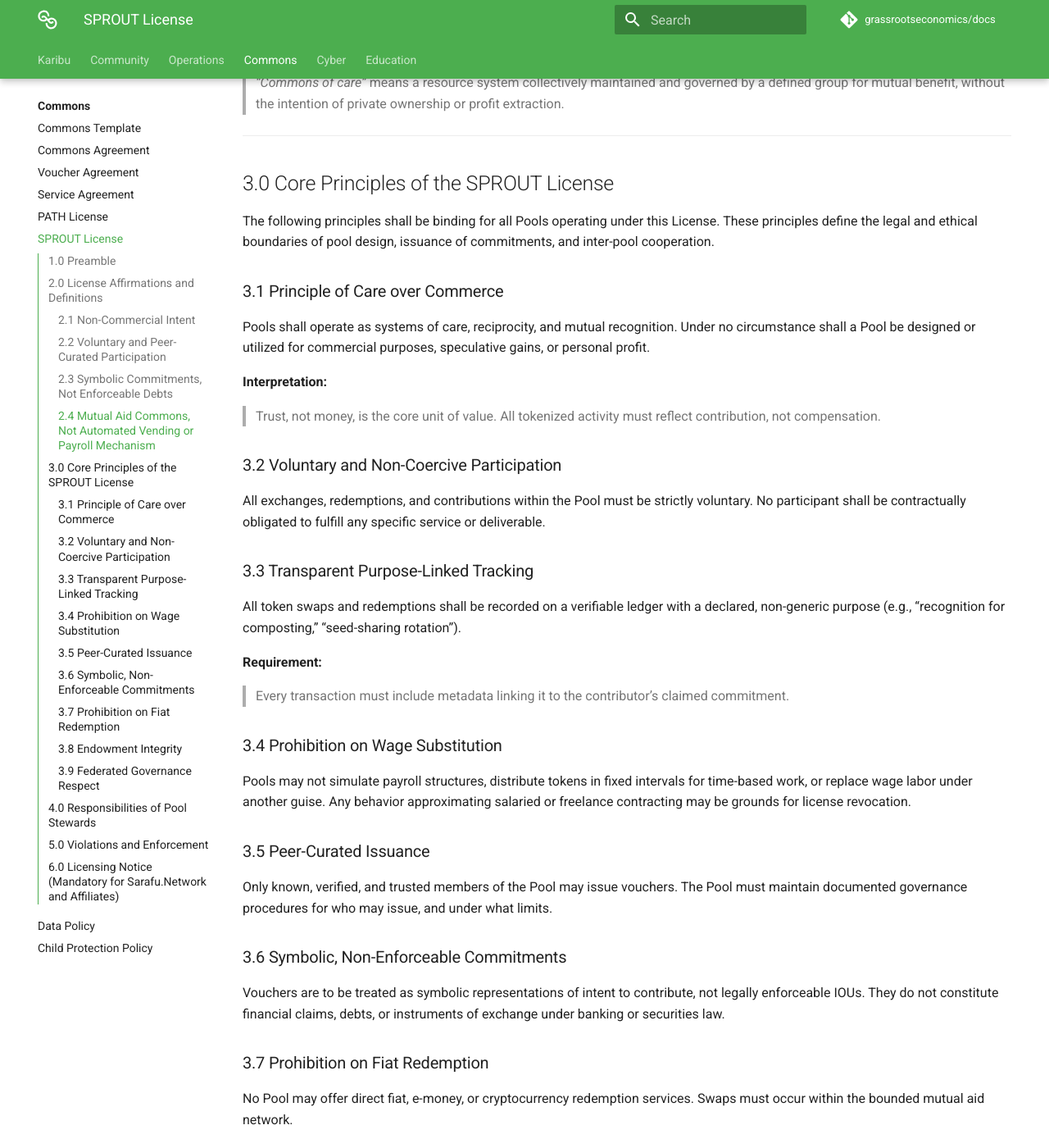
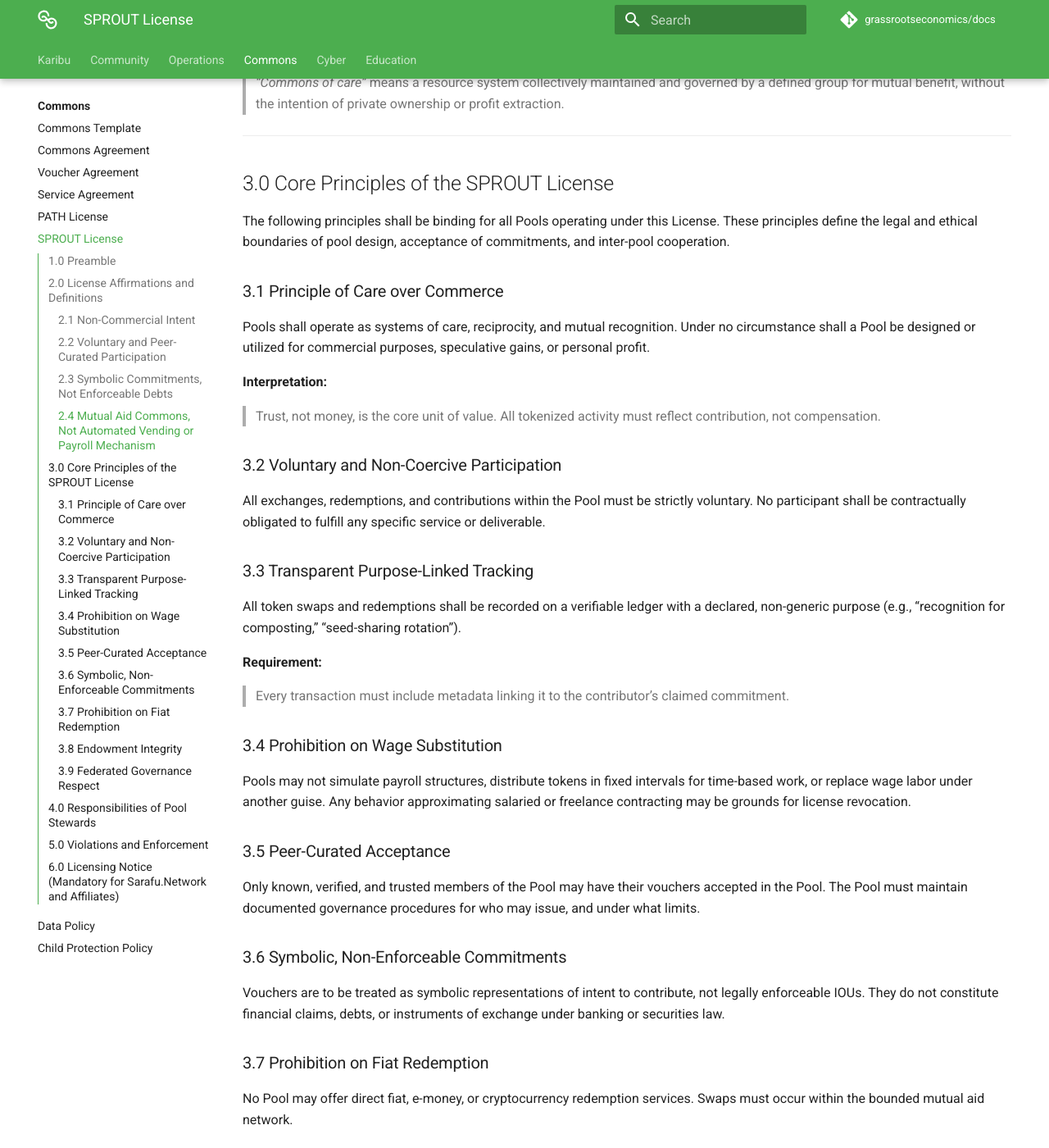
Before and after one commit to grassrootseconomics/docs.grassecon.org, an MkDocs documentation site: the page built from docs/commons/sprout.md, in a window 1280 px wide and 1400 px high, scrolled down 1597 px. Shown: the whole window at 82% size. Built offline with MkDocs 1.6.1 and Material for MkDocs 9.7.7, drawn with Linux system fonts in a browser that asks for light colours; comment, search, counter and statistics services are not loaded; some of the changed text lies outside the part shown.

```diff
--- a/docs/commons/sprout.md
+++ b/docs/commons/sprout.md
@@ -54,7 +54,7 @@
 
 ## 3.0 Core Principles of the SPROUT License
 
-The following principles shall be binding for all Pools operating under this License. These principles define the legal and ethical boundaries of pool design, issuance of commitments, and inter-pool cooperation.
+The following principles shall be binding for all Pools operating under this License. These principles define the legal and ethical boundaries of pool design, acceptance of commitments, and inter-pool cooperation.
 
 ### 3.1 Principle of Care over Commerce
 
@@ -78,9 +78,9 @@
 
 Pools may not simulate payroll structures, distribute tokens in fixed intervals for time-based work, or replace wage labor under another guise. Any behavior approximating salaried or freelance contracting may be grounds for license revocation.
 
-### 3.5 Peer-Curated Issuance
+### 3.5 Peer-Curated Acceptance
 
-Only known, verified, and trusted members of the Pool may issue vouchers. The Pool must maintain documented governance procedures for who may issue, and under what limits.
+Only known, verified, and trusted members of the Pool may have their vouchers accepted in the Pool. The Pool must maintain documented governance procedures for who may issue, and under what limits.
 
 ### 3.6 Symbolic, Non-Enforceable Commitments
 
@@ -108,7 +108,7 @@
 - Document all swaps and redemptions on a permanent, auditable ledger.
 - Clearly define and display all roles, voucher issuers, and operating logic.
 - Provide provenance documentation for any seeded assets or external inputs.
-- Prohibit anonymous or uncurated token issuance and participation.
+- Prohibit anonymous or uncurated token acceptance or participation.
 - Utilize digital or analog systems (e.g., Sarafu.Network) that support transparent and permissioned pooling.
 
 ---
```
